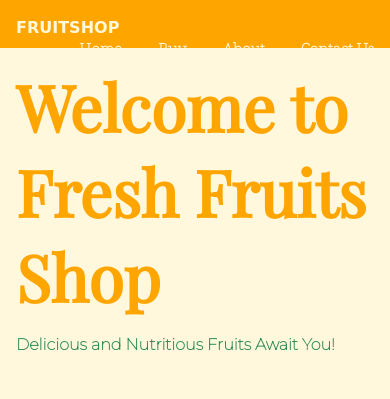
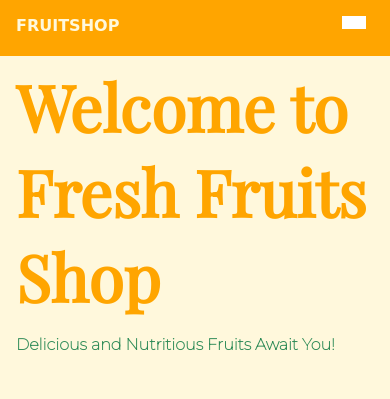
Before and after one commit to udaaraSH23/UOM-Web-Developer, a plain HTML site: page index.html in a window 390 px wide. Shown: the top 399 px of the page. Drawn offline with nearby package versions, Linux system fonts and the light colour scheme.

Commit message:
Before Final Changes

```diff
--- a/index.html
+++ b/index.html
@@ -14,13 +14,14 @@
 
 <body>
     <nav class="navBar">
-        <label id="Logo">FRUITSHOP</label>
-        <ul>
+        <p id="Logo">FRUITSHOP</p>
+        <ul id="menu" class="menuBar">
             <li id="Home"><a href="#hero">Home</a></li>
             <li id="Buy"><a href="#buyFoods">Buy</a></li>
             <li id="About"><a href="#table">About</a></li>
             <li id="Contactus"><a href="#footer">Contact Us</a></li>
         </ul>
+        <div id="icon" class="hamburg"></div>
     </nav>
 
     <section id="hero">
@@ -55,9 +56,9 @@
                     <p class="fruitName">Apple</p>
                     <p class="price">Price 10$</p>
                     <div class="buttonSet">
-                        <button>-</button>
-                        <p>1</p>
-                        <button>+</button>
+                        <button id="subtract">-</button>
+                        <p id="itemCount">1</p>
+                        <button id="sum">+</button>
                     </div>
                     <button id="buyNow">BUY NOW</button>
                 </div>
@@ -192,6 +193,7 @@
     <footer>
         @Copyright to Udara Shanuka
     </footer>
+    <script src="script.js"></script>
 </body>
 
 </html>
--- a/script.js
+++ b/script.js
@@ -0,0 +1,21 @@
+const hamburger = document.getElementById("icon")
+const hovMenu = document.getElementById("menu");
+const menuItems = document.querySelectorAll('.menuBar li');
+
+hamburger.addEventListener("click",() =>{
+    hovMenu.classList.toggle("show");
+
+})
+
+menuItems.forEach(item => {
+  item.addEventListener('click', () => {
+    hovMenu.classList.remove('show');
+  });
+});
+
+
+//Item Functions
+
+const addItem =document.getElementById("sum")
+const removeItem =document.getElementById("subtract")
+const items =document.getElementById("itemCount")
--- a/style.css
+++ b/style.css
@@ -29,9 +29,12 @@ body{
     font-family: var(--body);
     font-weight: bold;
 
+
 }
 
 #Logo{
+    margin: 1rem;
+    display: inline-block;
     font-family:cursive;
 }
 .navBar{
@@ -39,12 +42,12 @@ body{
     background-color: var(--primary);
     color: var(--background);
     display: block;
-    height: 3rem;
-    padding: 1rem 0 1rem 1rem;
+    height: 3.5rem;
     width: 100%;
     position: fixed;
 }
-.navBar ul{
+.menuBar{
+    padding: 1rem 0 1rem 0;
     list-style: none;
     float:right;
 }
@@ -53,19 +56,24 @@ body{
     display: inline;
     font-weight: bold;
 
-
-
 }
 .navBar a{
     text-decoration: none;
     padding: 1rem;
     color: var(--background);
+    transition: all 1s ease;
 }
 .navBar a:hover{
     background-color:var(--highlight);
     color: var(--background);
 }
 
+.navBar #icon{
+    float: right;
+    cursor: pointer;
+    display: none;
+    margin-right: 1.5rem;
+}
 
 /* Hero Section*/
 #hero{
@@ -76,11 +84,26 @@ body{
 
 }
 
+@keyframes opac {
+    from{
+        opacity: 0;
+    }
+    to{
+        opacity: 1;
+    }
+}
+
 #hero h1{
     font-size: 4rem;
     color: var(--primary);
     font-family: var(--headings);
+    opacity: 0;
+    animation-name: opac;
+    animation-delay: 1s;
+    animation-duration: 2s;
+    animation-fill-mode: forwards;
 }
+
 #hero h4{
         padding-top: 1rem;
         color: var(--secondary);
@@ -204,6 +227,9 @@ body{
 }
 
 /*Table*/
+#table{
+    width: 100%
+}
 
 #table h1{
     font-size: 2rem;
@@ -220,7 +246,6 @@ body{
 
 
 table {
-
     width: 80%;
   }
 
@@ -261,3 +286,43 @@ footer{
     background-color: var(--primary);
 
 }
+
+.show{
+    left: 0 !important;
+}
+
+@media (max-width:800px) {
+    .navBar #icon{
+        display: block;
+    }
+    .menuBar{
+        position: fixed;
+        width: 100%;
+        height: 100vh;
+        background:var(--primary);
+        text-align: center;
+        transition: all .5s;
+        left:-100%;
+    }
+
+    .navBar li{
+        display: block;
+        margin: 3.5rem 0;
+
+    }
+
+    .navBar a{
+        font-size: 1.6rem;
+    }
+
+    .hamburg{
+        margin: 1rem;
+        background-color: rgb(255, 255, 255);
+        width: 1.5rem;
+        height: 0.8rem;
+
+    }
+
+
+
+}
```
